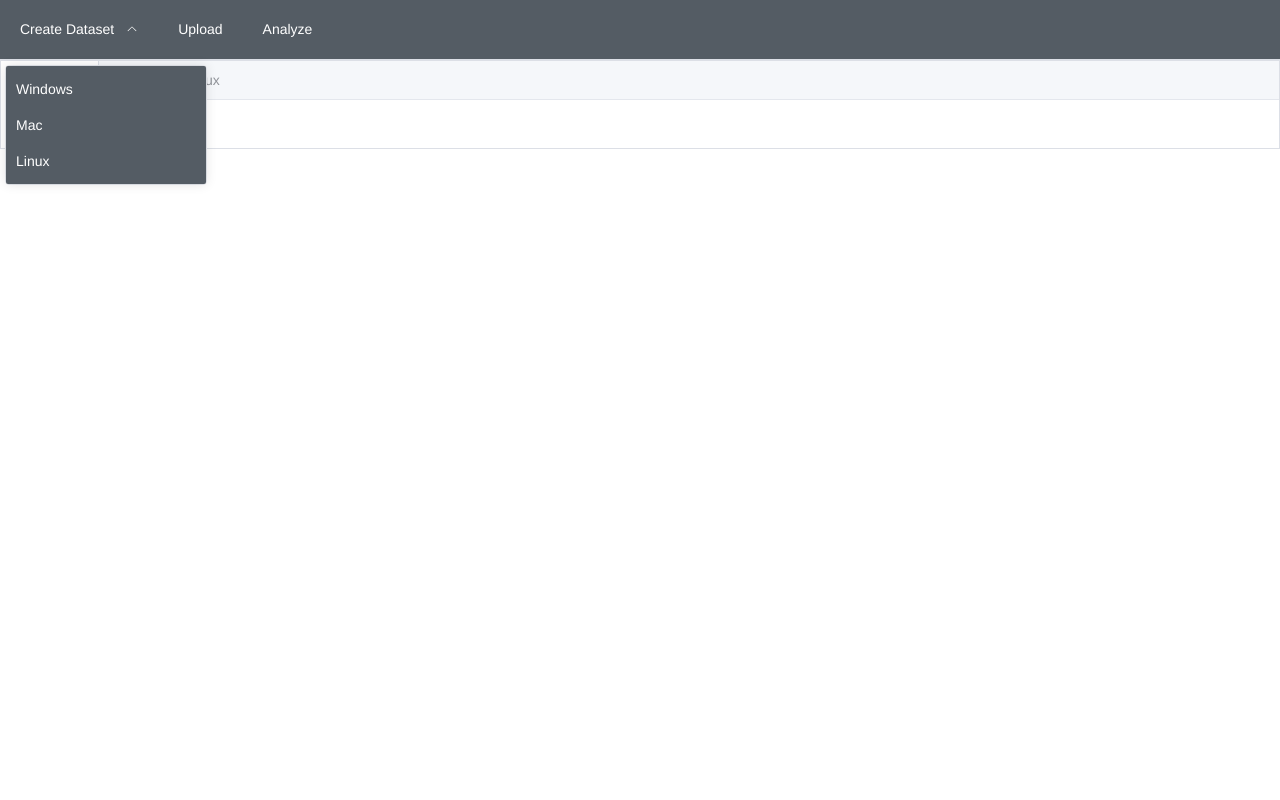
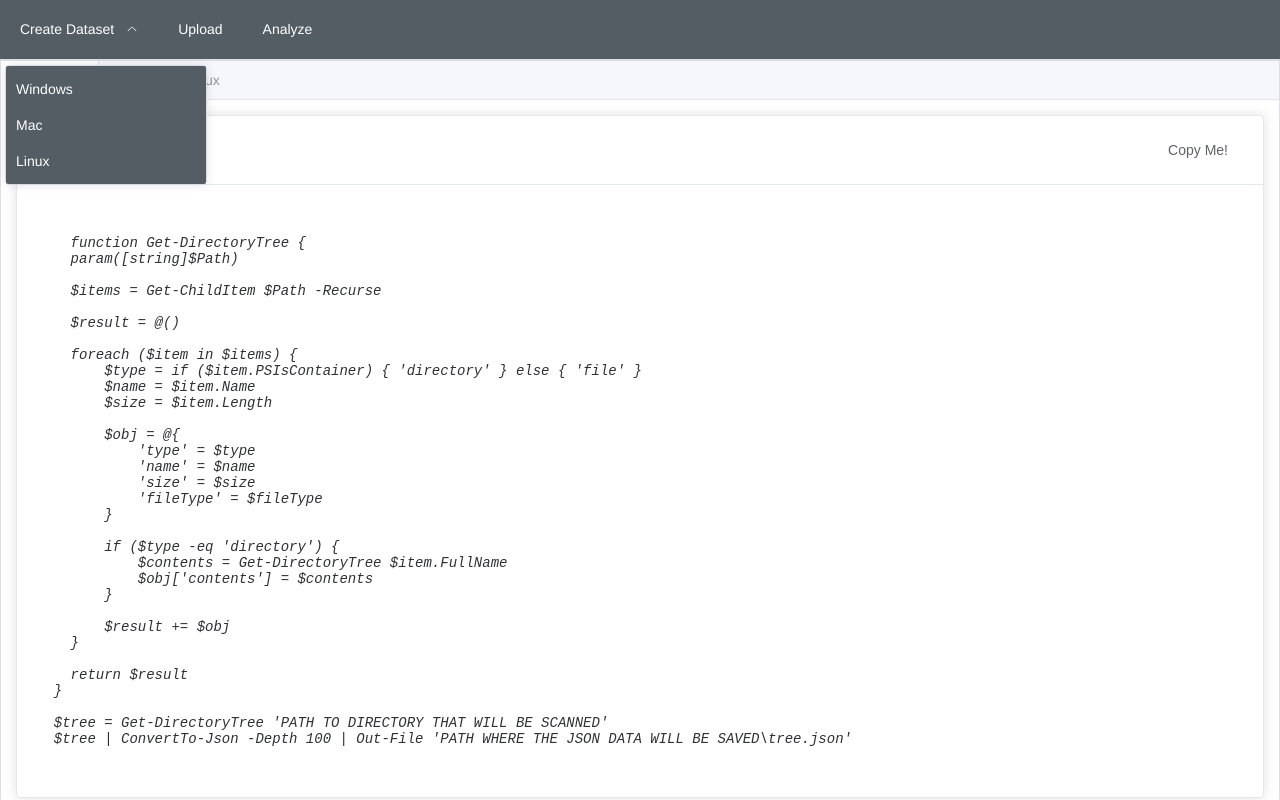
Before and after one commit to marcgauch/dashboard-design, a Vue app: page /create/windows in a window 1280 px wide. Built offline with nearby package versions, Linux system fonts and the light colour scheme; what @imengyu/vue3-context-menu would draw is missing.

Commit message:
Update CreateView.vue
PS Code ->  missing logic for copy button

```diff
--- a/src/views/CreateView.vue
+++ b/src/views/CreateView.vue
@@ -1,6 +1,59 @@
 <template>
   <el-tabs type="border-card" v-model="selectedTab" @tab-click="updateTab">
-    <el-tab-pane label="Windows" name="windows"><el-text tag="i">todo</el-text></el-tab-pane>
+    <el-tab-pane label="Windows" name="windows"><el-text tag="i">
+
+  <el-card class="box-card">
+    <template #header>
+      <div class="card-header">
+        <span>Powershell Code</span>
+        <el-button class="button" text>Copy Me!</el-button>
+      </div>
+    </template>
+    <pre>
+    function Get-DirectoryTree {
+    param([string]$Path)
+
+    $items = Get-ChildItem $Path -Recurse
+
+    $result = @()
+
+    foreach ($item in $items) {
+        $type = if ($item.PSIsContainer) { 'directory' } else { 'file' }
+        $name = $item.Name
+        $size = $item.Length
+
+        $obj = @{
+            'type' = $type
+            'name' = $name
+            'size' = $size
+            'fileType' = $fileType
+        }
+
+        if ($type -eq 'directory') {
+            $contents = Get-DirectoryTree $item.FullName
+            $obj['contents'] = $contents
+        }
+
+        $result += $obj
+    }
+
+    return $result
+  }
+
+  $tree = Get-DirectoryTree 'PATH TO DIRECTORY THAT WILL BE SCANNED'
+  $tree | ConvertTo-Json -Depth 100 | Out-File 'PATH WHERE THE JSON DATA WILL BE SAVED\tree.json'
+
+</pre>
+  </el-card>
+
+
+
+
+
+
+    </el-text>
+
+  </el-tab-pane>
     <el-tab-pane label="Mac" name="mac"><el-text tag="i">todo</el-text></el-tab-pane>
     <el-tab-pane label="Linux" name="linux">
       <el-text tag="i">tree -a -J -R -s ~/ownCloud/ > ~/tree.json</el-text>
@@ -35,3 +88,24 @@ const updateTab = ({ paneName }: TabsPaneContext) => {
   router.replace({ path: `/create/${paneName}` });
 };
 </script>
+
+<!-- Added because of the element website. will remove-->
+<style>
+.card-header {
+  display: flex;
+  justify-content: space-between;
+  align-items: center;
+}
+
+.text {
+  font-size: 14px;
+}
+
+.item {
+  margin-bottom: 18px;
+}
+
+.box-card {
+  width: auto;
+}
+</style>
```
